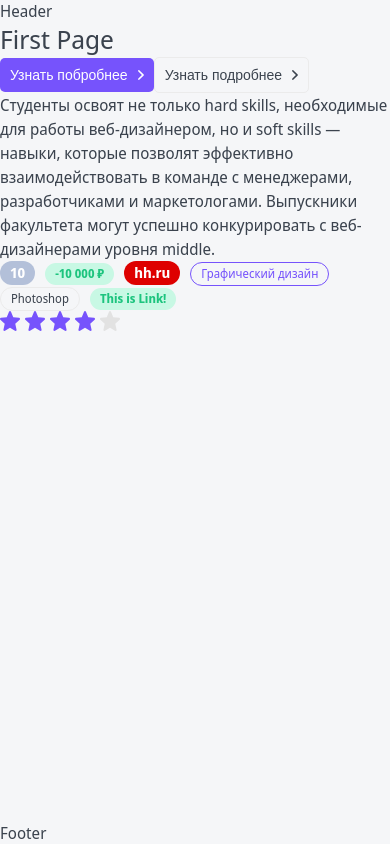
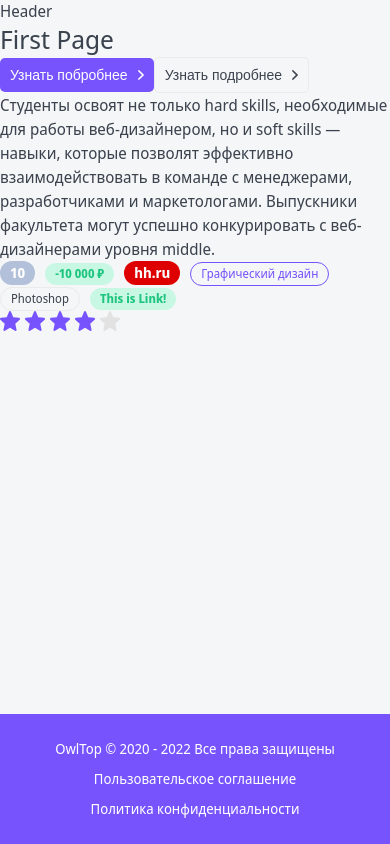
Before and after one commit to ihnatenkoo/Ratings-App, a Next.js app: page / in a window 390 px wide. Built offline with nearby package versions, Linux system fonts and the light colour scheme.

Commit message:
Footer Grid + Adaptive

```diff
--- a/layout/Footer/Footer.module.css
+++ b/layout/Footer/Footer.module.css
@@ -0,0 +1,33 @@
+.footer {
+  padding: 25px 32px;
+  display: grid;
+  grid-template-columns: 1fr auto auto;
+  gap: 10px 40px;
+  align-content: space-around;
+
+  background: var(--primary);
+  color: var(--white);
+
+  font-weight: 500;
+  font-size: 16px;
+  line-height: 20px;
+}
+
+.footer a:hover {
+  color: var(--gray-light);
+}
+
+@media (max-width: 991px) {
+  .footer {
+    font-size: 14px;
+  }
+
+}
+
+@media (max-width: 765px) {
+  .footer {
+    padding: 25px 0;
+    grid-template-columns: 1fr;
+    justify-items: center;
+  }
+}
--- a/layout/Footer/Footer.tsx
+++ b/layout/Footer/Footer.tsx
@@ -1,7 +1,20 @@
 import { FooterProps } from './Footer.props';
 import cn from 'classnames';
 import styles from './Footer.module.css';
+import { format } from 'date-fns';
 
-export const Footer = ({ ...props }: FooterProps): JSX.Element => {
-  return <div {...props}>Footer</div>;
+export const Footer = ({className, ...props }: FooterProps): JSX.Element => {
+  return (
+    <footer {...props} className={cn(className, styles.footer)}>
+      <span className="copyright">
+        OwlTop © 2020 - {format(new Date(), 'yyyy')} Все права защищены
+      </span>
+      <a href="#" target="_blank" className="terms">
+        Пользовательское соглашение
+      </a>
+      <a href="#" target="_blank" className="confidentiality">
+        Политика конфиденциальности
+      </a>
+    </footer>
+  );
 };
--- a/layout/Layout.module.css
+++ b/layout/Layout.module.css
@@ -3,11 +3,11 @@
   display: grid;
   grid-template-columns: auto 230px minmax(320px, 1200px) auto;
   grid-template-rows: auto 1fr auto;
+  gap: 0 30px;
   grid-template-areas:
     ". header header ."
     ". sidebar body ."
-    "footer footer footer footer"
-    ;
+    "footer footer footer footer";
 }
 
 .header {
@@ -27,11 +27,14 @@
   grid-area: footer;
 }
 
+
+
+
 @media (max-width: 765px) {
   .wrapper {
-    grid-template-columns: minmax(320px, 1fr) ;
+    grid-template-columns: minmax(320px, 1fr);
     grid-template-areas:
-      "header "
+      "header"
       "body"
       "footer";
   }
--- a/package.json
+++ b/package.json
@@ -9,6 +9,7 @@
     "stylelint": "stylelint \"**/*.css\" --fix"
   },
   "dependencies": {
+    "date-fns": "^2.28.0",
     "next": "12.0.10",
     "react": "17.0.2",
     "react-dom": "17.0.2"
```
Also changed, not shown: 1 other file (tests, documents, lock files or other folders).
